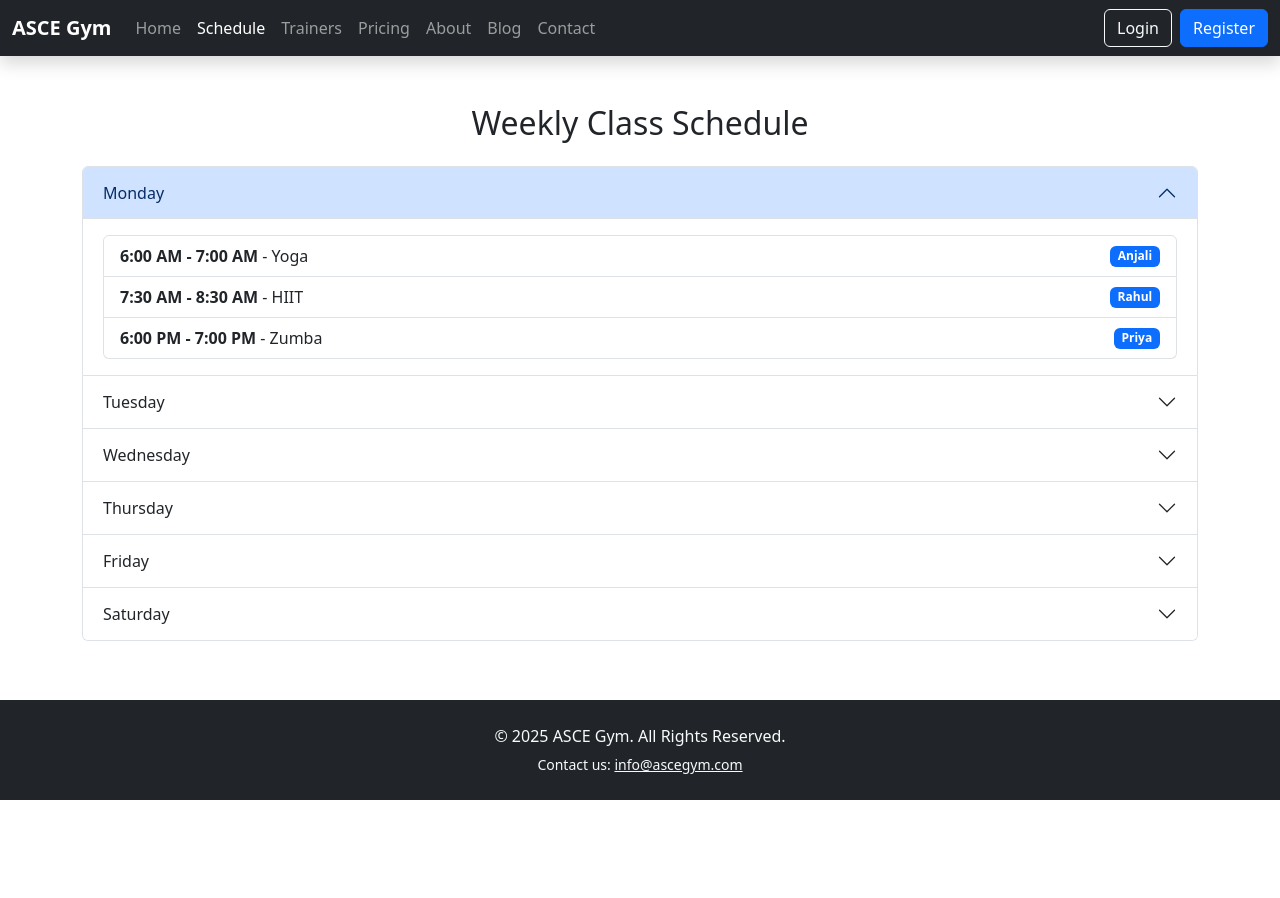
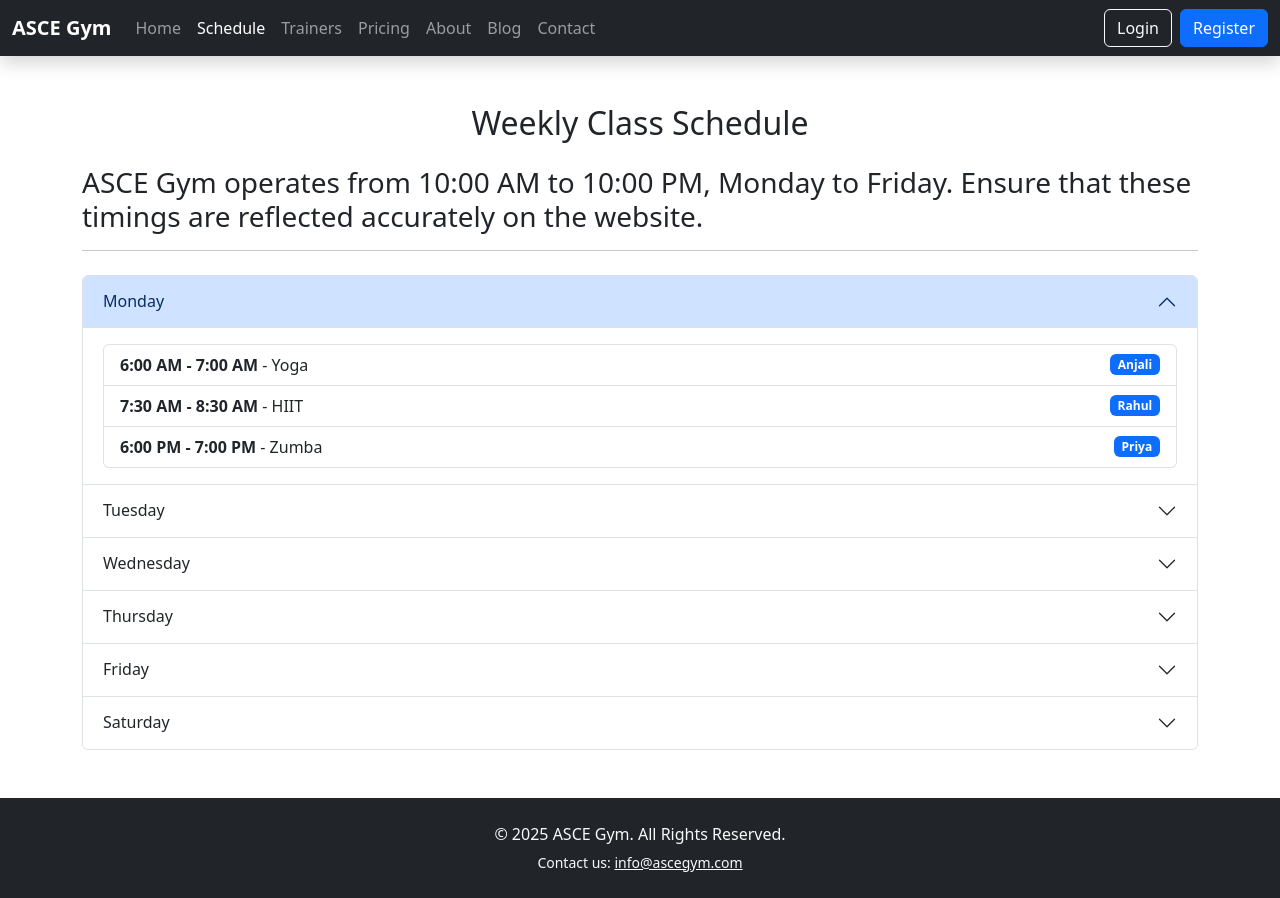
Before and after one commit to akhilan77/asce-gym, a React (Vite) app: page /schedule in a window 1280 px wide. Before the commit the page ends 800 px from the top, so only its background shows below. Built offline with nearby package versions, Linux system fonts and the light colour scheme.

Commit message:
Add operating hours information to Schedule component for user clarity

```diff
--- a/src/pages/Schedule.jsx
+++ b/src/pages/Schedule.jsx
@@ -51,7 +51,11 @@ function Schedule() {
   return (
     <div className="container my-5">
       <h2 className="text-center mb-4">Weekly Class Schedule</h2>
-      <div className="accordion" id="scheduleAccordion">
+      <h3>ASCE Gym operates from 10:00 AM to 10:00 PM, Monday to Friday. Ensure that these timings are reflected accurately
+on the website.
+</h3>
+<hr/>
+      <div className="accordion mt-4" id="scheduleAccordion">
         {schedule.map((daySchedule, index) => (
           <div className="accordion-item" key={index}>
             <h2 className="accordion-header" id={`heading${index}`}>
```
